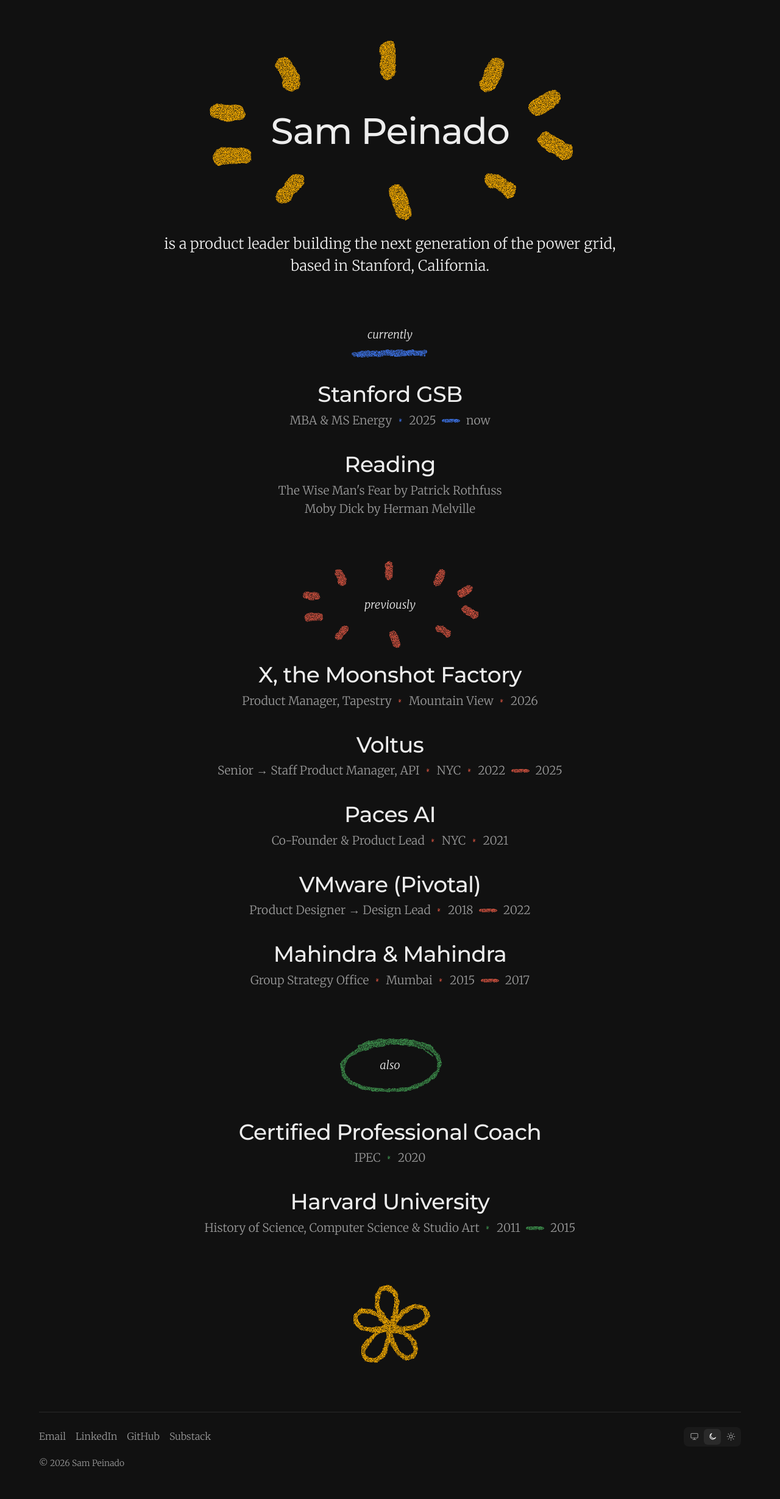
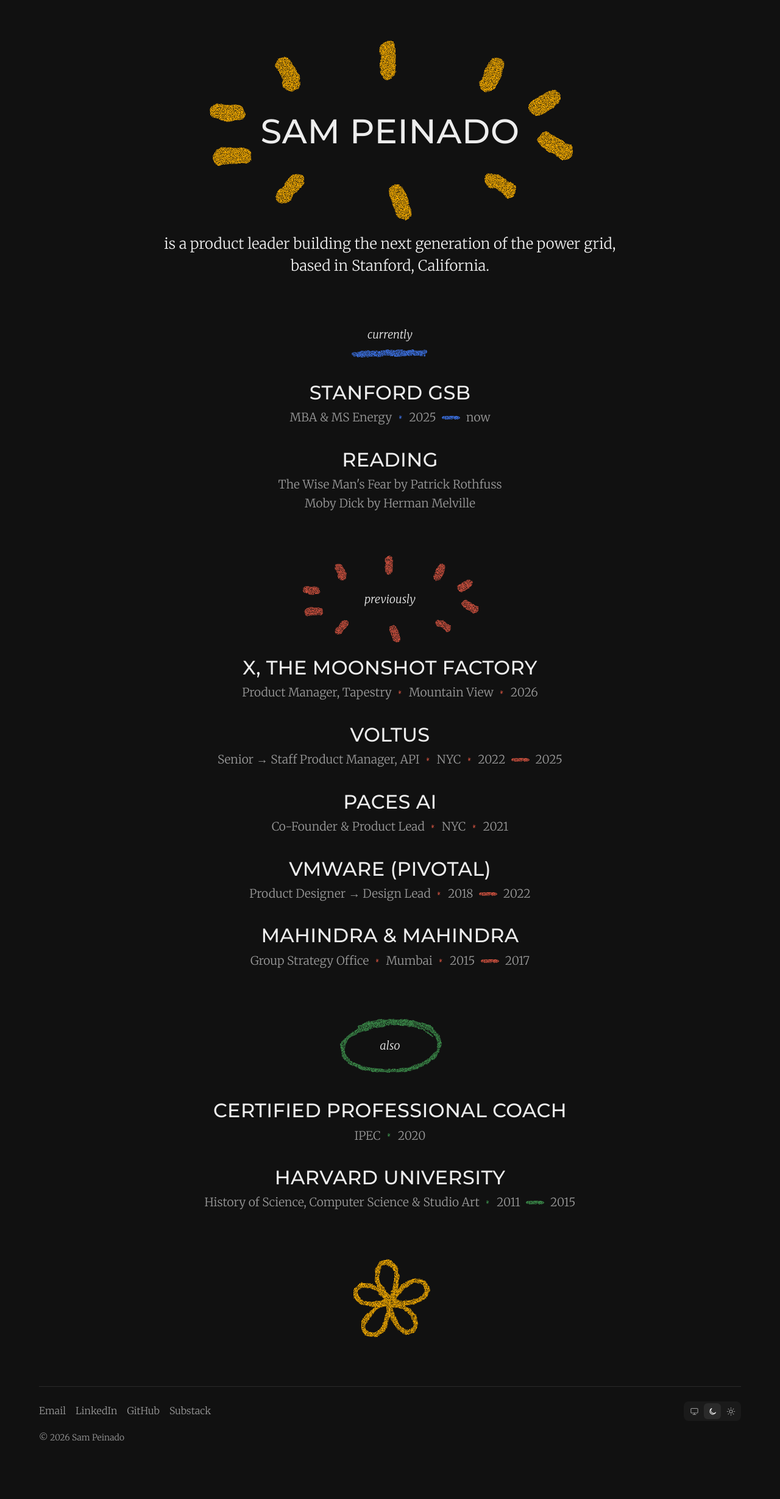
Before and after one commit to sampeinado/sampeinado.github.io, a Jekyll site: the page built from work/index.html, in a window 1280 px wide. Shown: the whole page at 61% size. Built offline with Jekyll 4.4.1, drawn with Linux system fonts in a browser that asks for light colours; after the commit the page ends 2417 px from its top, so only the background shows below that.

Commit message:
Uppercase Work page headings; keep date ranges on one line
Co-Authored-By: Claude Opus 5.5 <noreply@anthropic.com>

```diff
--- a/assets/css/style.css
+++ b/assets/css/style.css
@@ -145,7 +145,7 @@ section + section { margin-top: 2.5rem; }
 .resume-name {
   position: relative; margin: 0;
   font-family: "Montserrat", sans-serif; font-weight: 500;
-  font-size: clamp(2.2rem, 7vw, 3.75rem); letter-spacing: -0.02em; line-height: 1;
+  font-size: clamp(2rem, 6.5vw, 3.5rem); letter-spacing: 0.01em; line-height: 1; text-transform: uppercase;
 }
 .resume-intro { font-size: clamp(1.15rem, 2.6vw, 1.5rem); line-height: 1.5; margin: 1.5rem auto 0; max-width: 32em; }
 
@@ -161,10 +161,11 @@ section + section { margin-top: 2.5rem; }
 .resume-item { margin-bottom: 2.25rem; }
 .resume-item h2 {
   font-family: "Montserrat", sans-serif; font-weight: 500;
-  font-size: clamp(1.6rem, 4.5vw, 2.25rem); letter-spacing: -0.015em; line-height: 1.15; margin: 0 0 0.4rem;
+  font-size: clamp(1.4rem, 4vw, 2rem); letter-spacing: 0.01em; line-height: 1.15; margin: 0 0 0.4rem; text-transform: uppercase;
 }
 .resume-meta, .resume-line { font-size: clamp(1rem, 2.4vw, 1.2rem); color: var(--muted); margin: 0; line-height: 1.6; }
 .resume-meta { display: flex; flex-wrap: wrap; justify-content: center; align-items: center; column-gap: 0.6rem; }
+.resume-dates { display: inline-flex; align-items: center; gap: 0.6rem; white-space: nowrap; }
 .mark-dot { width: 9px; height: 9px; }
 .mark-dash { width: 30px; height: 11px; }
 
--- a/work/index.html
+++ b/work/index.html
@@ -31,7 +31,7 @@ wide: true
       {% else %}
       <p class="resume-meta">
         {% for d in item.details %}<span>{{ d }}</span>{% include marks/dot.svg %}{% endfor %}
-        <span>{{ item.from }}</span>{% if item.to %}{% include marks/dash.svg %}<span>{{ item.to }}</span>{% endif %}
+        <span class="resume-dates"><span>{{ item.from }}</span>{% if item.to %}{% include marks/dash.svg %}<span>{{ item.to }}</span>{% endif %}</span>
       </p>
       {% endif %}
     </div>
```
